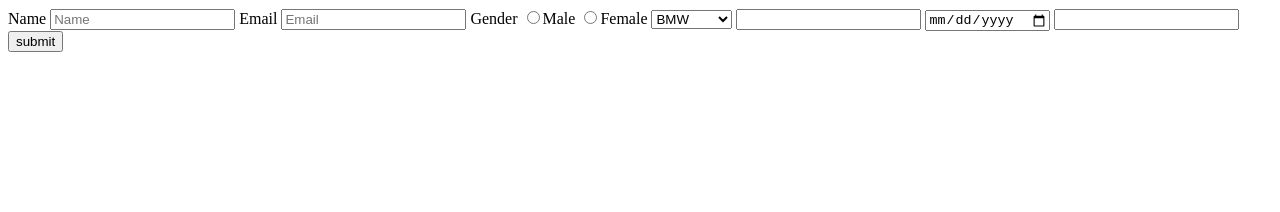
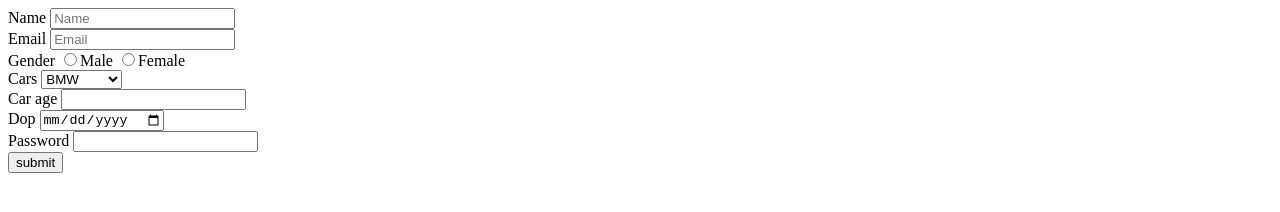
Before and after one commit to acciojob/car-insurance-form-Tusharahuja14, a website: page main.html in a window 1280 px wide. Drawn offline with Linux system fonts and the light colour scheme.

Commit message:
created a submission

```diff
--- a/main.html
+++ b/main.html
@@ -10,20 +10,30 @@
 	<form method="post">
 		<label for="name">Name</label>
 		<input placeholder="Name" type="text" id="name" required>
+		<br>
 		<label for="email">Email</label>
 		<input placeholder="Email" type="email" id="email" required>
-
+<br>
 		<label for="Gender" name="Gender">Gender</label>
 		<input type="radio" id="Gender" name="Gender" required>Male
 		<input type="radio" id="Gender" name="Gender" required>Female
+		<br>
+		<label for="cars">Cars</label>
 		<select id="cars">
 			<option>BMW</option>
 			<option>Audi</option>
 			<option>Mercedez</option>
 		</select>
+		<br>
+		<label for="carage">Car age</label>
 		<input type="number" id="carage" required>
+		<br>
+		<label for="dop">Dop</label>
 		<input type="date" id="dop" required>
+		<br>
+		<label for="password">Password</label>
 		<input type="password" id="password" required>
+		<br>
 		<button type="submit">submit</button>
 	</form>
 
```
